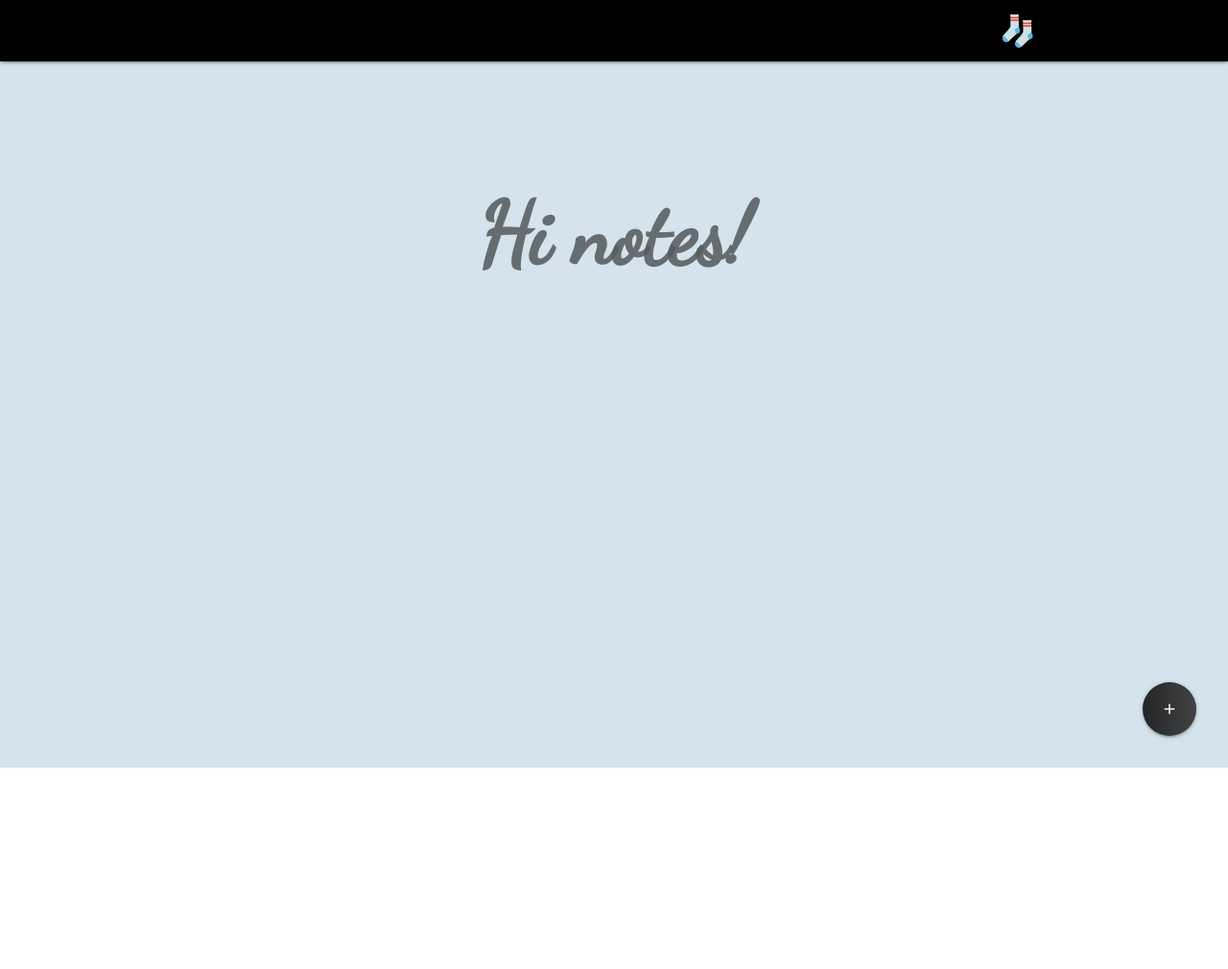
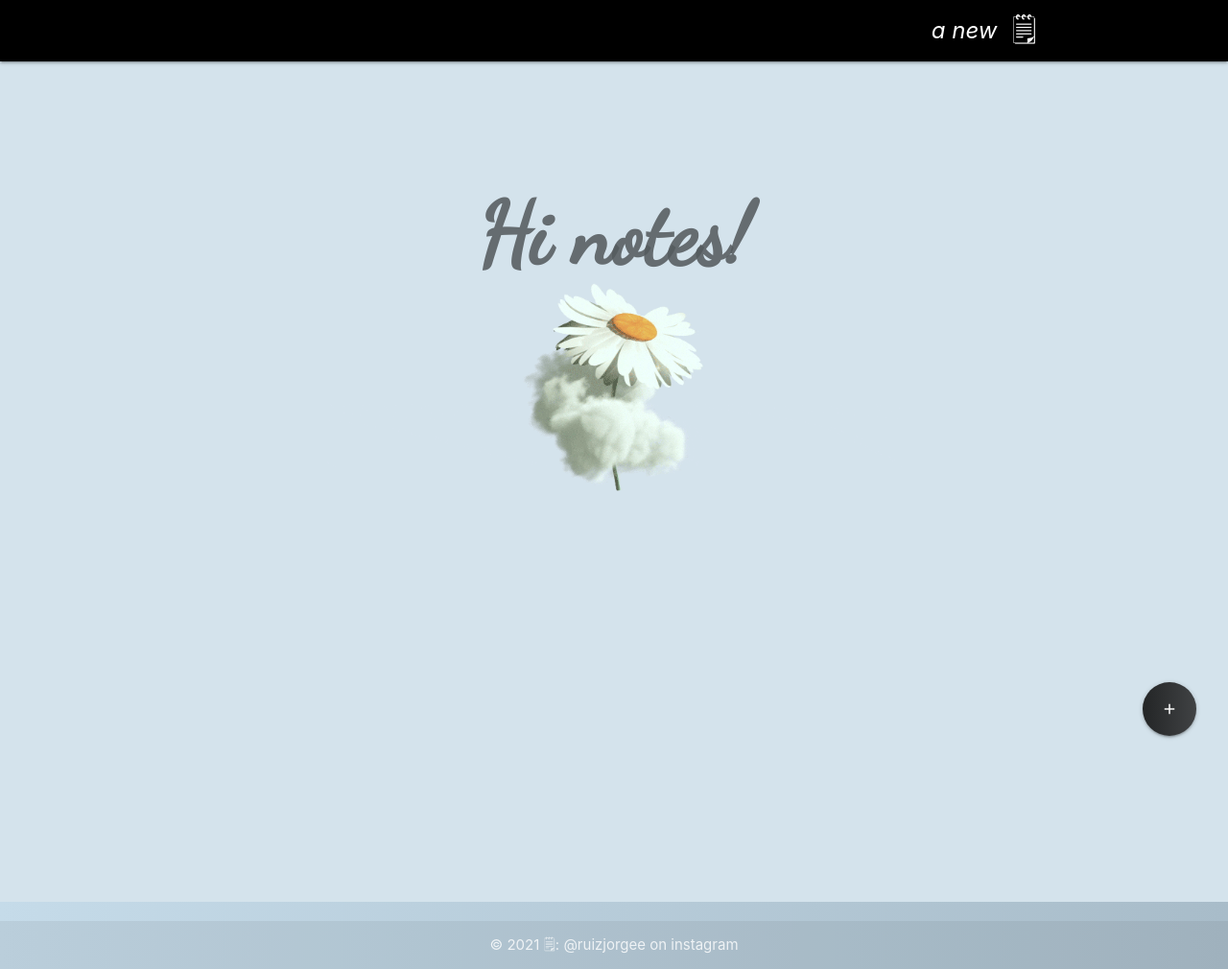
Before and after one commit to RuizGoge/Hi-notes, a plain HTML site: page index.html in a window 1280 px wide. Shown: the whole page at 96% size. Before the commit the page ends 800 px from the top, so only its background shows below. Drawn offline with nearby package versions, Linux system fonts and the light colour scheme; some packages are replaced by stand-ins of ours; a script that the page names is missing.

Commit message:
Trece de Junio 3

```diff
--- a/index.html
+++ b/index.html
@@ -14,12 +14,12 @@
 <body>
     <header>
         <nav class="black">
-            <div class=".show-on-medium-and-up nav-wrapper container">
+            <div class="nav-wrapper container">
                 <a href="#" class="sidenav-trigger" data-target="menu-side">
                     <i class="material-icons">menu</i>
                 </a>
                 <a href="#" class="brand-logo right">
-                    🧦
+                     <span class="typed"></span>
                 </a>
             </div>
         </nav>
@@ -38,7 +38,7 @@
                             <span class="name black-text">Hi-Notes</span>
                         </a>
                         <p href="">
-                            <span class="email black-text">Ésta es una pagina sencilla de notas donde el almacenamiento será en tu mismo navegador con ayuda del LocalStorage.</span>
+                            <span class="email black-text">Ésta es una página web sencilla de notas, donde el almacenamiento será en tu mismo navegador con ayuda del localstorage.</span>
                             <span class="email black-text">
                                 Haz click, en el titulo principal para agregar tu primera nota.
                             </span>
@@ -93,6 +93,9 @@
         <div class="container">
             <div class="row card-container container-note-in-show" id="carousel">
                <!-- Aqui van las cards insertadas con javascript  -->
+
+               <!-- show flower when dont have nothing -->
+               <img id="flower" src="flor.gif" alt="" class="hidden responsive-img">
             </div>
         </div>
     </div>
@@ -145,6 +148,17 @@
       <li><a id="reset" class="btn-floating"><i class="material-icons">delete_forever</i></a></li>
     </ul>
   </div>
+
+  <footer class="page-footer">
+    <div class="footer-copyright .hide-on-small-only">
+      <div class="container center">
+      © 2021 🗒: @ruizjorgee on instagram
+      </div>
+    </div>
+  </footer>
+
+
+    <script src="https://cdn.jsdelivr.net/npm/typed.js@2.0.12"></script>
     <script src="//cdn.jsdelivr.net/npm/sweetalert2@11"></script>
     <script src="script.js"></script>
     <script src="https://cdnjs.cloudflare.com/ajax/libs/materialize/1.0.0/js/materialize.min.js"></script>
--- a/script.js
+++ b/script.js
@@ -77,7 +77,7 @@ const saveNote = () => {
 };
 const showNotes = () => {
   const show = document.querySelector("#show");
-
+  const flower = document.querySelector("#flower");
   if (!localStorage.length) {
     notes = [];
   } else {
@@ -85,7 +85,8 @@ const showNotes = () => {
     notes = JSON.parse(JSON_NOTE);
   }
   if (!notes.length) {
-    carousel.remove();
+    flower.classList.remove("hidden");
+    // carousel.remove();
   } else {
     notes.forEach((e, i) => {
       carousel.insertAdjacentHTML(
@@ -147,7 +148,7 @@ function cards() {
     const card = document.querySelector(`.card-${i + 1}`);
     card.addEventListener("click", function () {
       show.classList.remove("scale-out");
-      // show.classList.add("show");
+      show.classList.add("show");
       divShow.classList.remove("hidden");
       divShow.classList.add("show-container");
       TITLE_SHOW.innerHTML = e.title;
@@ -295,6 +296,25 @@ document.addEventListener("DOMContentLoaded", function () {
   var instances = M.Sidenav.init(elems);
 });
 
+const typed = new Typed(".typed", {
+  strings: [
+    "<i class='font-animated'>write</i>",
+    "<i class='font-animated'>a new</i>",
+    "<i class='font-animated'>note</i>",
+  ],
+	typeSpeed: 75, // Velocidad en mlisegundos para poner una letra,
+	startDelay: 150, // Tiempo de retraso en iniciar la animacion. Aplica tambien cuando termina y vuelve a iniciar,
+	backSpeed: 75, // Velocidad en milisegundos para borrrar una letra,
+	smartBackspace: true, // Eliminar solamente las palabras que sean nuevas en una cadena de texto.
+	shuffle: false, // Alterar el orden en el que escribe las palabras.
+	backDelay: 1500, // Tiempo de espera despues de que termina de escribir una palabra.
+	loop: true, // Repetir el array de strings
+	loopCount: false, // Cantidad de veces a repetir el array.  false = infinite
+	showCursor: true, // Mostrar cursor palpitanto
+	cursorChar: '🗒', // Caracter para el cursor
+	contentType: 'html', // 'html' o 'null' para texto sin formato
+});
+
 deleteNote.addEventListener("click", deleteOne);
 updateNote.addEventListener("click", updateOne);
 newNote.addEventListener("click", saveNote);
@@ -306,7 +326,7 @@ principalTitle.classList.add("without-first_container");
 
 addNewNote.addEventListener("click", function () {
   iconAdd.innerHTML = "save";
-  btnToPulse.classList.add("pulse", "blue");
+  btnToPulse.classList.add("pulse", "white");
   firstContainer.classList.toggle("scale-out");
   btnToPulse.classList.remove("disabled");
   firstContainer.classList.remove("first-container_fixed");
--- a/style.css
+++ b/style.css
@@ -96,6 +96,17 @@ h1:hover {
 .input-container i {
   margin-top: 41px;
   margin-right: 8px;
+}
+
+#flower{
+  position: absolute;
+  z-index: -1;
+  width: 600px;
+  top: 0;
+  left: 0;
+  right: 0;
+  bottom: 0;
+  margin: auto;
 }
 
 #label-save-notes {
@@ -407,3 +418,14 @@ h1:hover {
 .content-card:hover .icons-options {
   opacity: 0.8;
 }
+
+.page-footer{
+  background: linear-gradient(to right, rgb(197, 219, 233), rgb(168, 188, 201));
+
+  /* background-color: rgb(0, 0, 0) !important; */
+}
+
+.side-nav_container_footer{
+  width: 200px !important;
+  height: 150px !important;
+}
```
